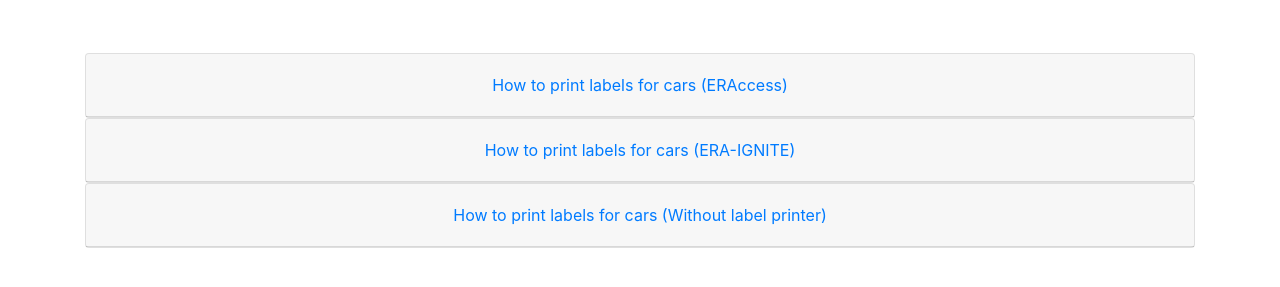
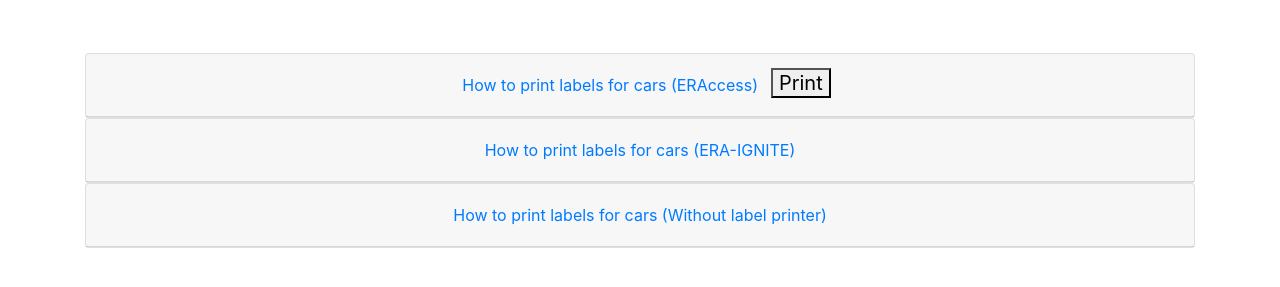
Before and after one commit to spartanboosts/spartanboosts.github.io, a website: page labels.html in a window 1280 px wide. Shown: the part 155-442 px from the top of the page. Drawn offline with Linux system fonts and the light colour scheme.

Commit message:
Update labels.html

```diff
--- a/labels.html
+++ b/labels.html
@@ -88,14 +88,13 @@
     <div class="card-header" id="headingOne">
       <h5 class="mb-0 text-center">
         <button class="btn btn-link" data-toggle="collapse" data-target="#collapseOne" aria-expanded="true" aria-controls="collapseOne">
-          How to print labels for cars (ERAccess)
+          How to print labels for cars (ERAccess) <button id="print" onclick="printContent('collapseOne');" >Print</button>
         </button>
       </h5>
     </div>
 
     <div id="collapseOne" class="collapse" aria-labelledby="headingOne" data-parent="#accordion">
       <div class="card-body">
-        <button id="print" onclick="printContent('collapseOne');" >Print</button>
         <ol>
                   <li>Login to ERAccess
                     <br><a href="https://raw.githubusercontent.com/spartanboosts/spartanboosts.github.io/master/images/era/big/era1.PNG" target="_blank"><center><img src="images/era/small/era1.png" class="img-fluid"></center></a></li><br></li>
```
